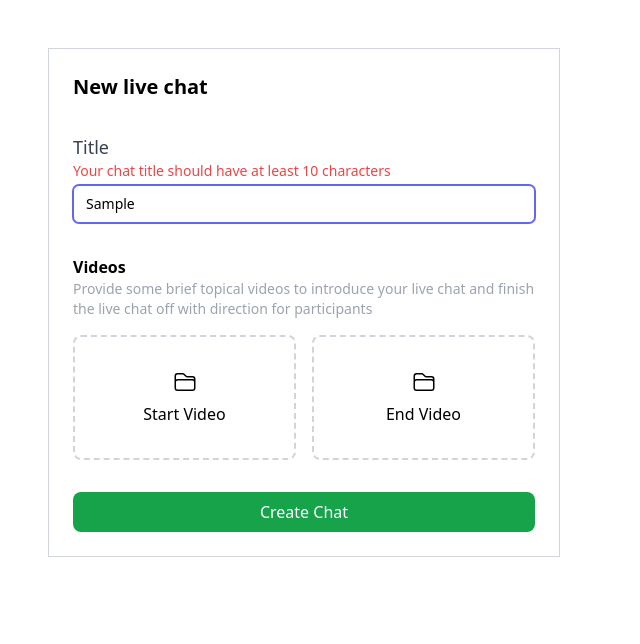
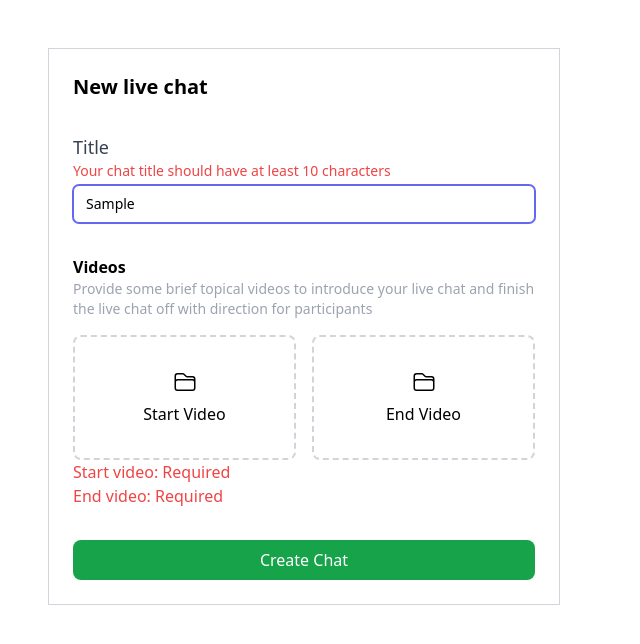
Before and after one commit to tludlow/video-uploading, a React (Vite) app: page / in a window 1280 px wide. Both pictures are taken after typing "Sample" into the empty fields and a click on the button "Create Chat". Shown: the top 644 px of the page, without its empty margins (0-640 px from the left). Built offline with nearby package versions, Linux system fonts and the light colour scheme.

Commit message:
Error handling for videos, very crude

```diff
--- a/src/components/ChatForm.tsx
+++ b/src/components/ChatForm.tsx
@@ -1,20 +1,20 @@
 import { zodResolver } from "@hookform/resolvers/zod";
-import { useCallback, useEffect, useState } from "react";
-import { FileWithPath, useDropzone } from "react-dropzone";
+import { useEffect, useState } from "react";
+import { FileWithPath } from "react-dropzone";
 import { FormProvider, useForm } from "react-hook-form";
-import { v4 } from "uuid";
 import { z } from "zod";
-import generateVideoThumbnail from "../utils/thumbnail";
-import axios from "axios";
-import UploadIcon from "./icons/UploadIcon";
 import UploadVideo from "./UploadVideo";
 
 const chatFormSchema = z.object({
   title: z
     .string()
     .min(10, { message: "Your chat title should have at least 10 characters" }),
-  startVideo: z.any(),
-  endVideo: z.any(),
+  startVideo: z
+    .string()
+    .url({ message: "You should upload a video for this field!" }),
+  endVideo: z
+    .string()
+    .url({ message: "You should upload a video for this field!" }),
 });
 
 interface PreviewFile extends FileWithPath {
@@ -93,6 +93,19 @@ export default function ChatForm() {
               setUploadedFile={methods.setValue}
             />
           </div>
+
+          {methods.formState.errors.startVideo?.message && (
+            <p className="text-red-500">
+              Start video:{" "}
+              {methods.formState.errors.startVideo?.message?.toString()}
+            </p>
+          )}
+          {methods.formState.errors.endVideo?.message && (
+            <p className="text-red-500">
+              End video:{" "}
+              {methods.formState.errors.endVideo?.message?.toString()}
+            </p>
+          )}
         </div>
 
         <button
--- a/src/components/UploadVideo.tsx
+++ b/src/components/UploadVideo.tsx
@@ -74,6 +74,7 @@ export default function UploadVideo({
   const onDelete = () => {
     setFile(undefined);
     setUploadProgress(0);
+    setUploadedFile(formName, "");
     if (inputRef.current) {
       inputRef.current.value = "";
     }
```
